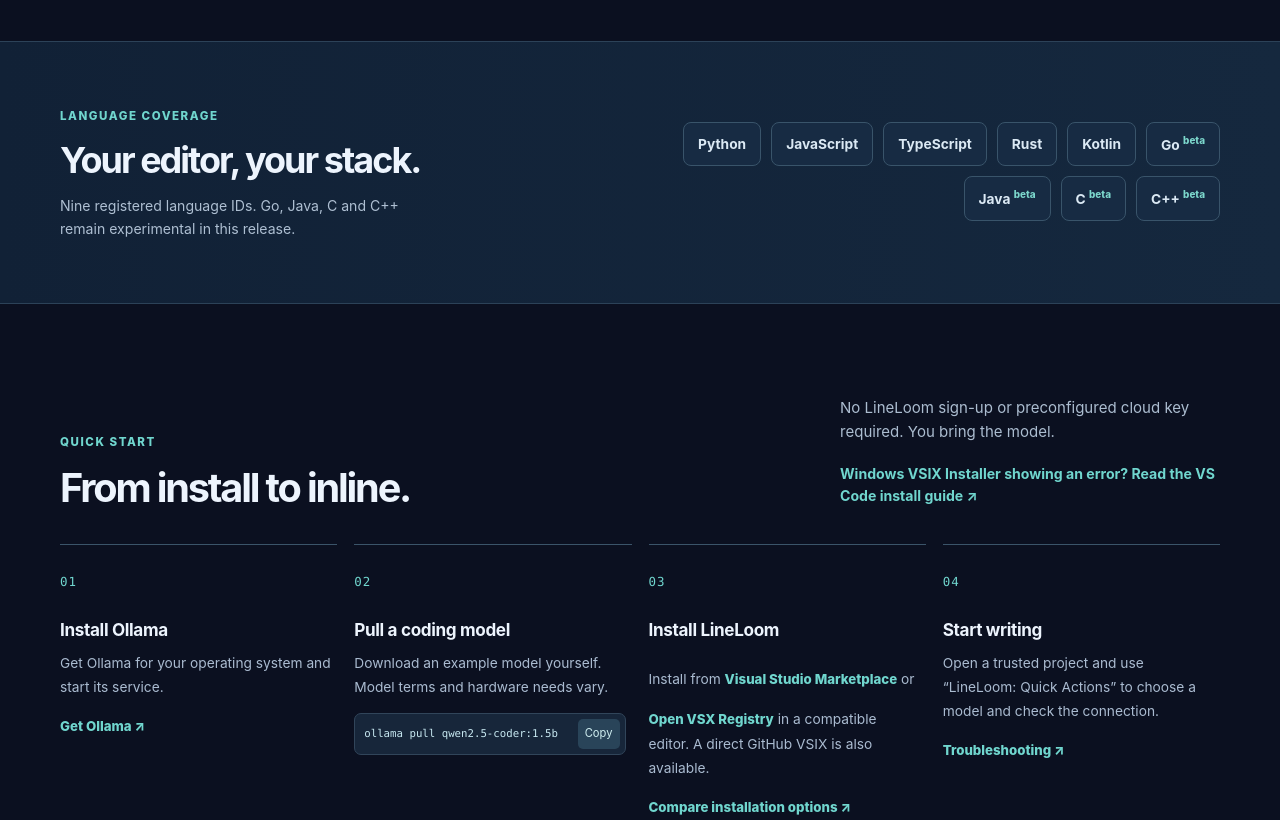
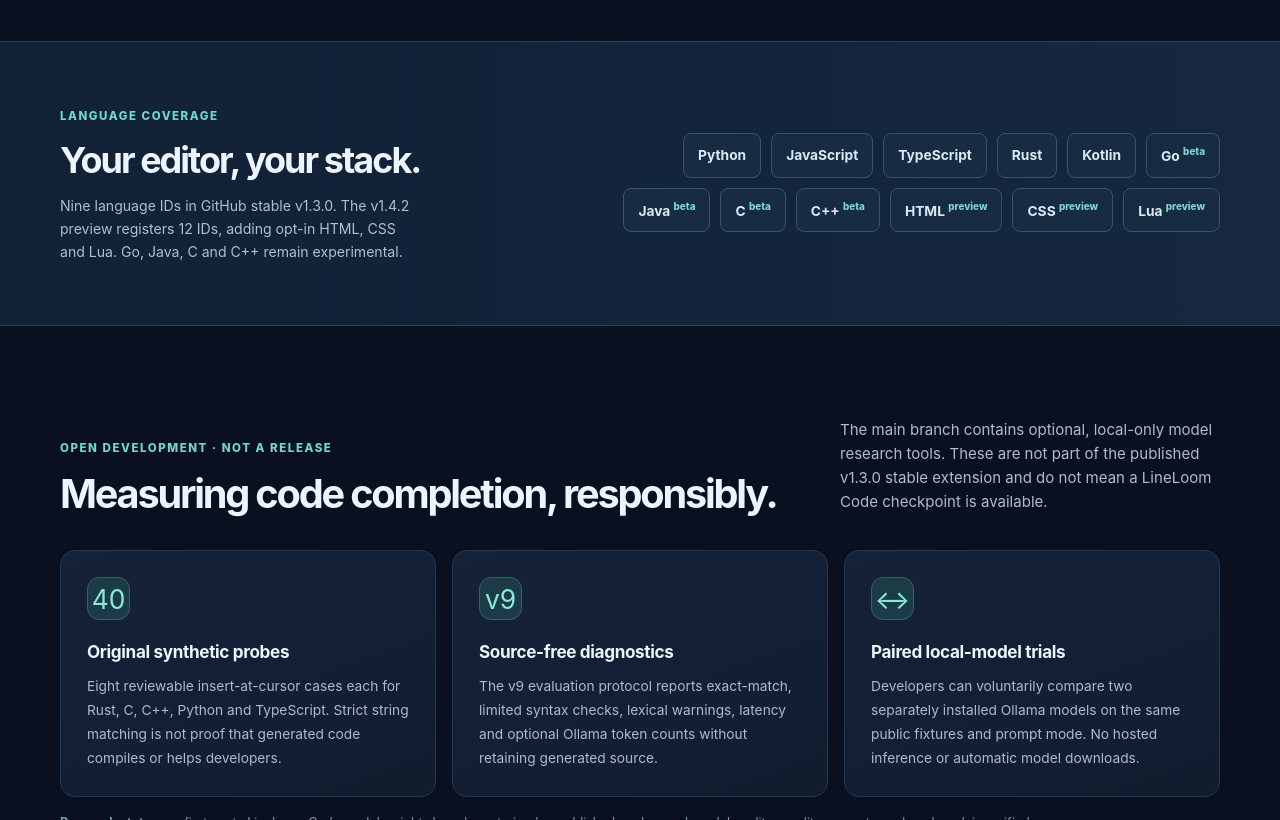
Before and after one commit to sanskarIN/LineLoom, a website: page site/index.html in a window 1280 px wide. Shown: the part 1980-2800 px from the top of the page. Drawn offline with Linux system fonts and the light colour scheme.

Commit message:
docs(pages): show 12-language preview and v9 local model research status

```diff
--- a/site/index.html
+++ b/site/index.html
@@ -22,7 +22,7 @@
     <div class="shell nav">
       <a class="brand" href="./" aria-label="LineLoom home"><img src="./assets/lineloom.svg" alt="" width="34" height="34"><span>Line<span class="brand-accent">Loom</span></span></a>
       <nav aria-label="Main navigation" class="nav-links">
-        <a href="#features">Features</a>
+        <a href="#features">Features</a><a href="#research">Model research</a>
         <a href="https://marketplace.visualstudio.com/items?itemName=SanskarCodes.lineloom">Marketplace</a><a href="https://open-vsx.org/extension/SanskarCodes/lineloom">Open VSX</a><a href="./install.html">Install help</a>
         <a href="#privacy">Privacy</a>
         <a href="#faq">FAQ</a>
@@ -45,7 +45,7 @@
         <p class="mini-note"><strong>Latest GitHub testing preview: v1.4.2</strong> adds optional HTML/CSS/Lua autocomplete, explicit local LineLoom Code FIM routing, tighter adapter integrity checks, vetted synthetic benchmark v4 comparison and regression-review indicators. <a href="https://github.com/sanskarIN/LineLoom/releases/tag/v1.4.2">Read the verified pre-release</a>, download <a href="https://github.com/sanskarIN/LineLoom/releases/download/v1.4.2/LineLoom-1.4.2.vsix">LineLoom-1.4.2.vsix</a> and its <a href="https://github.com/sanskarIN/LineLoom/releases/download/v1.4.2/LineLoom-1.4.2.sha256">SHA-256 checksum</a>. This is <strong>not stable</strong>, and real Ollama quality, physical workstation and accessibility tests remain <strong>NOT RUN</strong>. The stable v1.3.0 Marketplace/Open VSX listings and independent npm CLI were not updated by this GitHub-only preview.</p>
         <p class="mini-note">Prefer manual installation? <a href="https://github.com/sanskarIN/LineLoom/releases/download/v1.3.0/LineLoom-1.3.0.vsix">Download the latest LineLoom-1.3.0.vsix GitHub stable package</a> and install it inside VS Code. Open VSX serves v1.3.0 Stable as its independently verified latest download; the maintainer separately updated VS Code Marketplace to v1.3.0. The separate GitHub Packages CLI installer may still default to an earlier GitHub release.</p>
         <div class="hero-stats" aria-label="LineLoom overview">
-          <div><strong>9</strong><span>language IDs</span></div>
+          <div><strong>12</strong><span>language IDs in v1.4.2 preview</span></div>
           <div><strong>MIT</strong><span>open-source license</span></div>
           <div><strong>0</strong><span>built-in telemetry</span></div>
         </div>
@@ -81,7 +81,16 @@
         <article class="feature-card"><span class="feature-icon" aria-hidden="true">◇</span><h3>Open and inspectable</h3><p>MIT-licensed source, documented architecture, release artifacts and automated checks in public GitHub.</p></article>
       </div>
     </section>
-    <section class="languages-band" aria-labelledby="languages-title"><div class="shell languages-inner"><div><span class="section-kicker">LANGUAGE COVERAGE</span><h2 id="languages-title">Your editor, your stack.</h2><p>Nine registered language IDs. Go, Java, C and C++ remain experimental in this release.</p></div><div class="language-list" aria-label="Supported language IDs"><span>Python</span><span>JavaScript</span><span>TypeScript</span><span>Rust</span><span>Kotlin</span><span>Go <sup>beta</sup></span><span>Java <sup>beta</sup></span><span>C <sup>beta</sup></span><span>C++ <sup>beta</sup></span></div></div></section>
+    <section class="languages-band" aria-labelledby="languages-title"><div class="shell languages-inner"><div><span class="section-kicker">LANGUAGE COVERAGE</span><h2 id="languages-title">Your editor, your stack.</h2><p>Nine language IDs in GitHub stable v1.3.0. The v1.4.2 preview registers 12 IDs, adding opt-in HTML, CSS and Lua. Go, Java, C and C++ remain experimental.</p></div><div class="language-list" aria-label="Supported language IDs"><span>Python</span><span>JavaScript</span><span>TypeScript</span><span>Rust</span><span>Kotlin</span><span>Go <sup>beta</sup></span><span>Java <sup>beta</sup></span><span>C <sup>beta</sup></span><span>C++ <sup>beta</sup></span><span>HTML <sup>preview</sup></span><span>CSS <sup>preview</sup></span><span>Lua <sup>preview</sup></span></div></div></section>
+    <section class="section shell" id="research" aria-labelledby="research-title">
+      <div class="section-head"><div><span class="section-kicker">OPEN DEVELOPMENT · NOT A RELEASE</span><h2 id="research-title">Measuring code completion, responsibly.</h2></div><p>The main branch contains optional, local-only model research tools. These are not part of the published v1.3.0 stable extension and do not mean a LineLoom Code checkpoint is available.</p></div>
+      <div class="feature-grid">
+        <article class="feature-card"><span class="feature-icon" aria-hidden="true">40</span><h3>Original synthetic probes</h3><p>Eight reviewable insert-at-cursor cases each for Rust, C, C++, Python and TypeScript. Strict string matching is not proof that generated code compiles or helps developers.</p></article>
+        <article class="feature-card"><span class="feature-icon" aria-hidden="true">v9</span><h3>Source-free diagnostics</h3><p>The v9 evaluation protocol reports exact-match, limited syntax checks, lexical warnings, latency and optional Ollama token counts without retaining generated source.</p></article>
+        <article class="feature-card"><span class="feature-icon" aria-hidden="true">↔</span><h3>Paired local-model trials</h3><p>Developers can voluntarily compare two separately installed Ollama models on the same public fixtures and prompt mode. No hosted inference or automatic model downloads.</p></article>
+      </div>
+      <p class="mini-note"><strong>Research status:</strong> no first-party LineLoom Code model weights have been trained or published, and no real-model quality or editor acceptance benchmark is verified. <a class="text-link" href="https://github.com/sanskarIN/LineLoom/blob/main/model/EVALUATION_PROTOCOL.md">Read the evaluation protocol ↗</a> or <a class="text-link" href="https://github.com/sanskarIN/LineLoom/blob/main/model/README.md">review local research commands ↗</a>.</p>
+    </section>
     <section class="section shell" id="install" aria-labelledby="install-title">
       <div class="section-head"><div><span class="section-kicker">QUICK START</span><h2 id="install-title">From install to inline.</h2></div><p>No LineLoom sign-up or preconfigured cloud key required. You bring the model. <a class="text-link" href="./install.html">Windows VSIX Installer showing an error? Read the VS Code install guide ↗</a></p></div>
       <div class="steps-grid">
```
